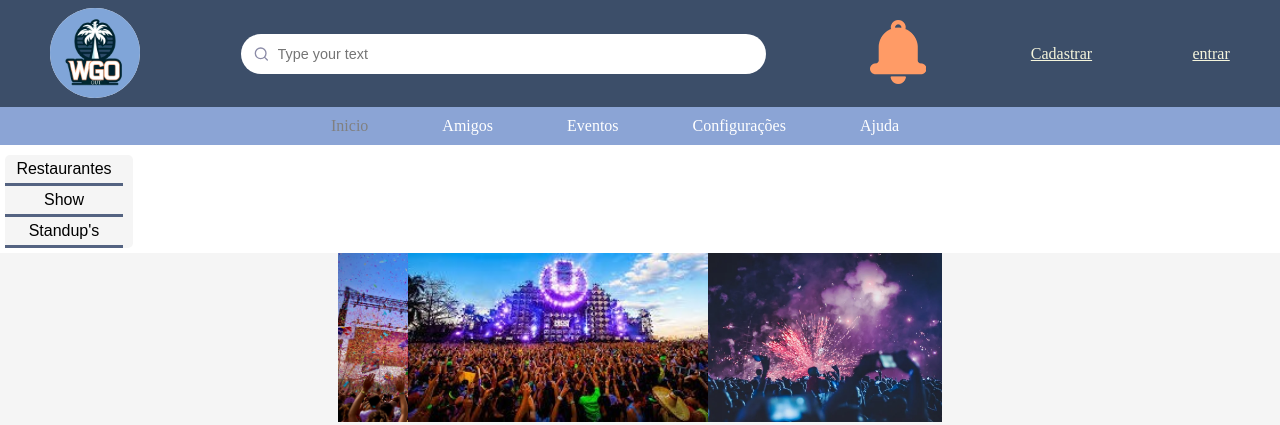
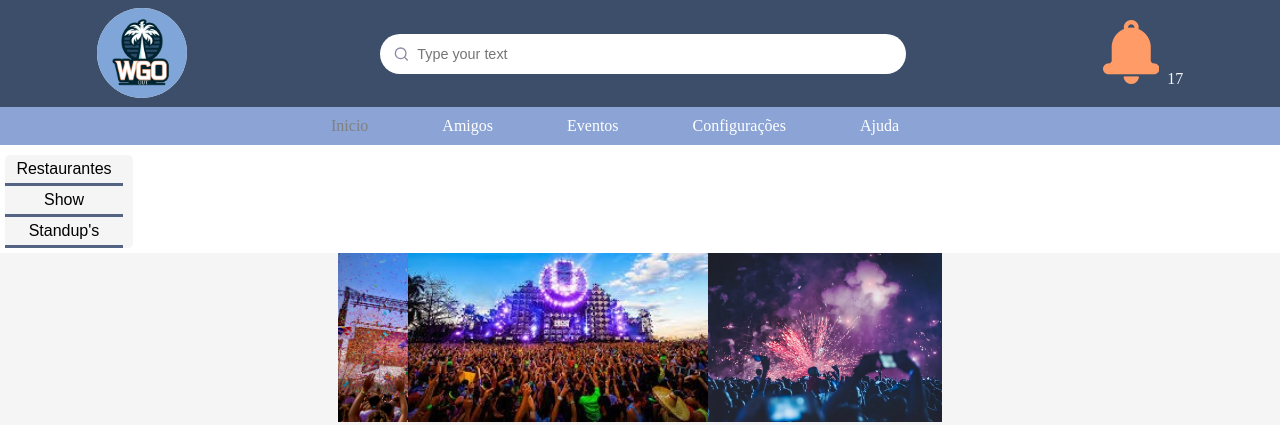
Before and after one commit to shyython/Site---WGO, a PHP site: page / in a window 1280 px wide. Shown: the top 425 px of the page. Run offline with PHP 8.4, Linux system fonts and the light colour scheme.

Commit message:
notificacoes

```diff
--- a/conteudo/index.html
+++ b/conteudo/index.html
@@ -5,6 +5,7 @@
     <meta charset="UTF-8">
     <meta name="viewport" content="width=device-width, initial-scale=1.0">
     <link rel="stylesheet" href="style.css">
+    <script></script>
     <link rel="shortcut icon" href="favicon.ico" type="image/x-icon">
     <title>Bem-vindo ao WGO!</title>
 </head>
@@ -34,16 +35,48 @@
 
         </form>
         <!-- botão de notificações -->
-        <div class="notificacao">
-            <button class="btnNot">
-                <img src="imagens/Sino.png" alt="">
-                <a href=""></a>
-            </button>
 
-        </div>
+        <nav>
+            <div class="icon" onclick="toggleNotifi()">
+                <img src="imagens/Sino.png" alt=""> <span>17</span>
+            </div>
+            <div class="notifi-box" id="box">
+                <h2>Notifications <span>17</span></h2>
+                <div class="notifi-item">
+                    <img src="imagens/Dav.jpg" alt="img">
+                    <div class="text">
+                        <h4>Davi Silva</h4>
+                        <p>@lorem ipsum dolor sit amet</p>
+                    </div>
+                </div>
 
-        <a class="Login" href="cadastrar.html">Cadastrar</a>
-        <a class="Login" href="entrar.html">entrar</a>
+                <div class="notifi-item">
+                    <img src="imagens/Ell.jpg" alt="img">
+                    <div class="text">
+                        <h4>Ella Prado</h4>
+                        <p>@lorem ipsum dolor sit amet</p>
+                    </div>
+                </div>
+
+                <div class="notifi-item">
+                    <img src="imagens/Bea.jpg" alt="img">
+                    <div class="text">
+                        <h4>Beatriz macedo</h4>
+                        <p>@lorem ipsum dolor sit amet</p>
+                    </div>
+                </div>
+
+
+                <div class="notifi-item">
+                    <img src="imagens/Thiago.jpg" alt="img">
+                    <div class="text">
+                        <h4>Thiago Silva</h4>
+                        <p>@lorem ipsum dolor sit amet</p>
+                    </div>
+                </div>
+
+            </div>
+        </nav>
     </header>
 
     <div class="menu">
@@ -88,6 +121,7 @@
     </main>
 
     </div>
+    <script src="script.js"></script>
 </body>
 
 </html>
--- /dev/null
+++ b/conteudo/script.js
@@ -0,0 +1,15 @@
+var box  = document.getElementById('box');
+var down = false;
+
+
+function toggleNotifi(){
+	if (down) {
+		box.style.height  = '0px';
+		box.style.opacity = 0;
+		down = false;
+	}else {
+		box.style.height  = '510px';
+		box.style.opacity = 1;
+		down = true;
+	}
+}
--- a/conteudo/style.css
+++ b/conteudo/style.css
@@ -351,3 +351,54 @@ section>p {
     font-family: Klee One;
     src: url(Klee_One/KleeOne-SemiBold.ttf);
 }
+nav {
+	display: flex;
+	align-items: center;
+	background: none;
+	height: 60px;
+	position: relative;
+}
+.notifi-box {
+	width: 300px;
+	height: 0px;
+	opacity: 0;
+	position: absolute;
+	top: 63px;
+	right: 35px;
+	transition: 1s opacity, 250ms height;
+	box-shadow: 0 4px 8px 0 rgba(0, 0, 0, 0.2), 0 6px 20px 0 rgba(0, 0, 0, 0.19);
+}
+.notifi-box h2 {
+	font-size: 14px;
+	padding: 10px;
+	border-bottom: 1px solid #eee;
+	color: #999;
+}
+.notifi-box h2 span {
+	color: #f00;
+}
+.notifi-item {
+	display: flex;
+	border-bottom: 1px solid #eee;
+	padding: 15px 5px;
+	margin-bottom: 15px;
+	cursor: pointer;
+}
+.notifi-item:hover {
+	background-color: #eee;
+}
+.notifi-item img {
+	display: block;
+	width: 50px;
+	margin-right: 10px;
+	border-radius: 50%;
+}
+.notifi-item .text h4 {
+	color: #777;
+	font-size: 16px;
+	margin-top: 10px;
+}
+.notifi-item .text p {
+	color: #aaa;
+	font-size: 12px;
+}
```
Also changed, not shown: conteudo/imagens/Bea.jpg (added), conteudo/imagens/Dav.jpg (added), conteudo/imagens/Ell.jpg (added), conteudo/imagens/Thiago.jpg (added).
